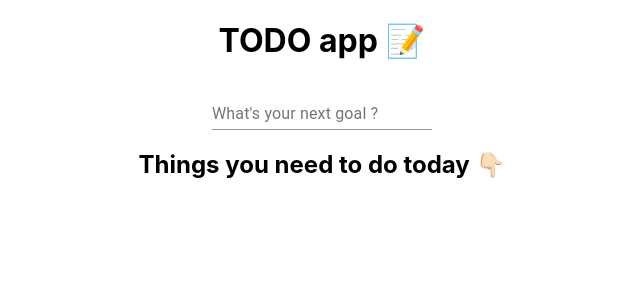
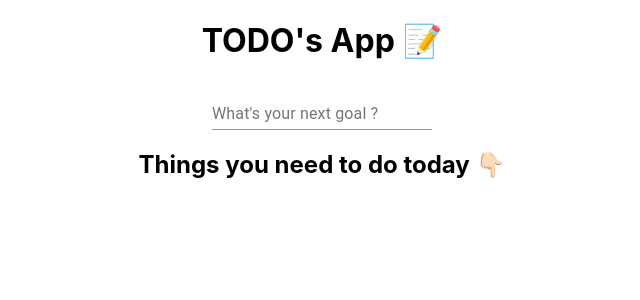
Before and after one commit to Moonwalkerr/todos-ReactApp, a React (Create React App) app: page / in a window 1280 px wide. Shown: the top 300 px of the page, without its empty margins (318-958 px from the left). Built offline with nearby package versions, Linux system fonts and the light colour scheme.

Commit message:
updated the heading

```diff
--- a/src/App.js
+++ b/src/App.js
@@ -4,7 +4,7 @@
 function App() {
   return (
     <div className="App">
-    <h1>TODO app 📝</h1>
+    <h1>TODO's App 📝</h1>
     <TextField id="standard-basic" label="What's your next goal ?" />
     <h2>Things you need to do today 👇🏻</h2>
     </div>
```
